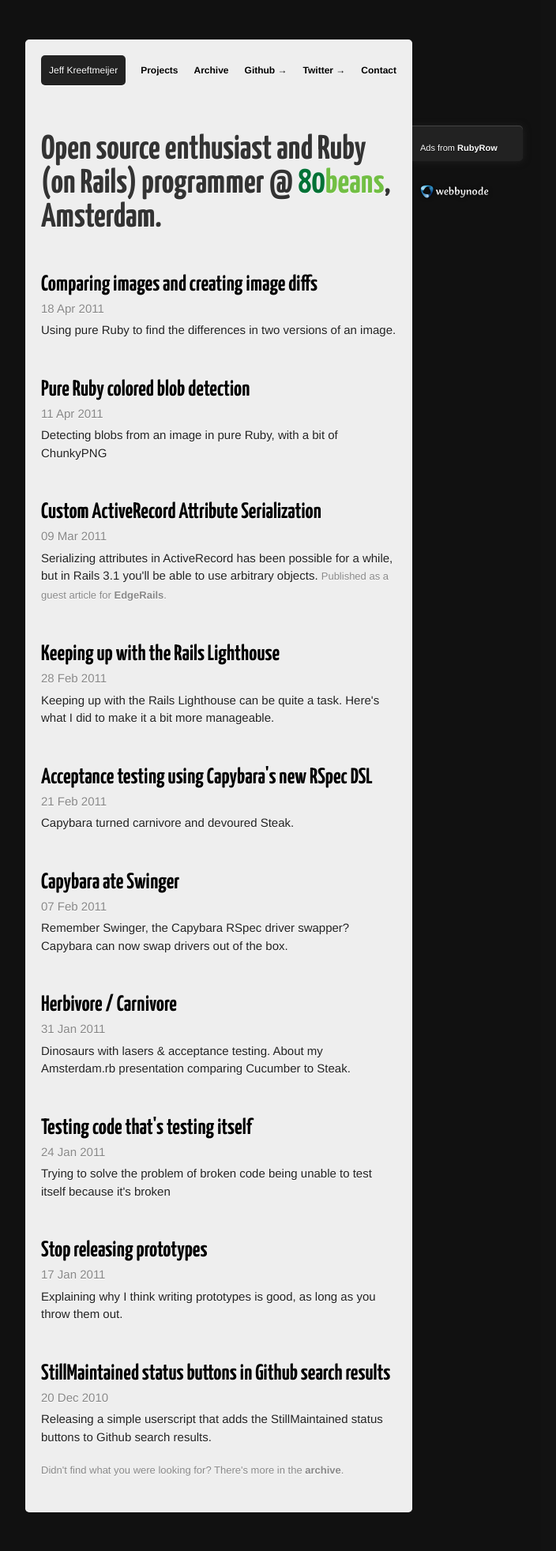
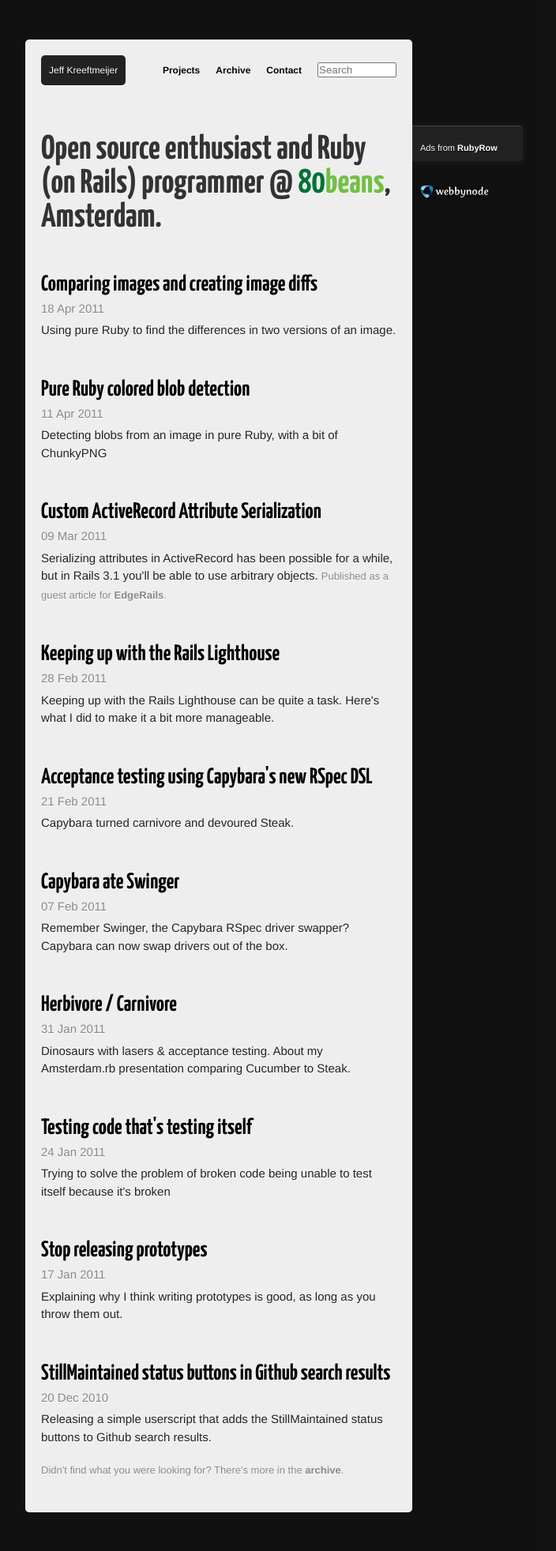
Before and after one commit to jeffkreeftmeijer/jeffkreeftmeijer.com, a Jekyll site: the page built from index.html, in a window 1280 px wide. Shown: the whole page at 79% size, without its empty margins (363-1067 px from the left). Built offline with Jekyll 4.4.1, drawn with Linux system fonts in a browser that asks for light colours; comment, search, counter and statistics services are not loaded.

Commit message:
Add the search input

```diff
--- a/_layouts/default.html
+++ b/_layouts/default.html
@@ -39,13 +39,12 @@
               <a href="/archive">Archive</a>
             </li>
             <li>
-              <a href="http://github.com/jeffkreeftmeijer">Github &rarr;</a>
+              <a href="/contact">Contact</a>
             </li>
             <li>
-              <a href="http://twitter.com/jkreeftmeijer">Twitter &rarr;</a>
-            </li>
-            <li>
-              <a href="/contact">Contact</a>
+              <form action="/search" method="get">
+                <input type="search" name="query" placeholder="Search"/>
+              </form>
             </li>
           </ul>
           <hr class="right"/>
--- a/css/screen.css
+++ b/css/screen.css
@@ -119,6 +119,10 @@
 {
   float:left;
   margin:0 20px 0 0;
+}
+
+div#header li form input{
+  width:100px;
 }
 
 div.post
```
